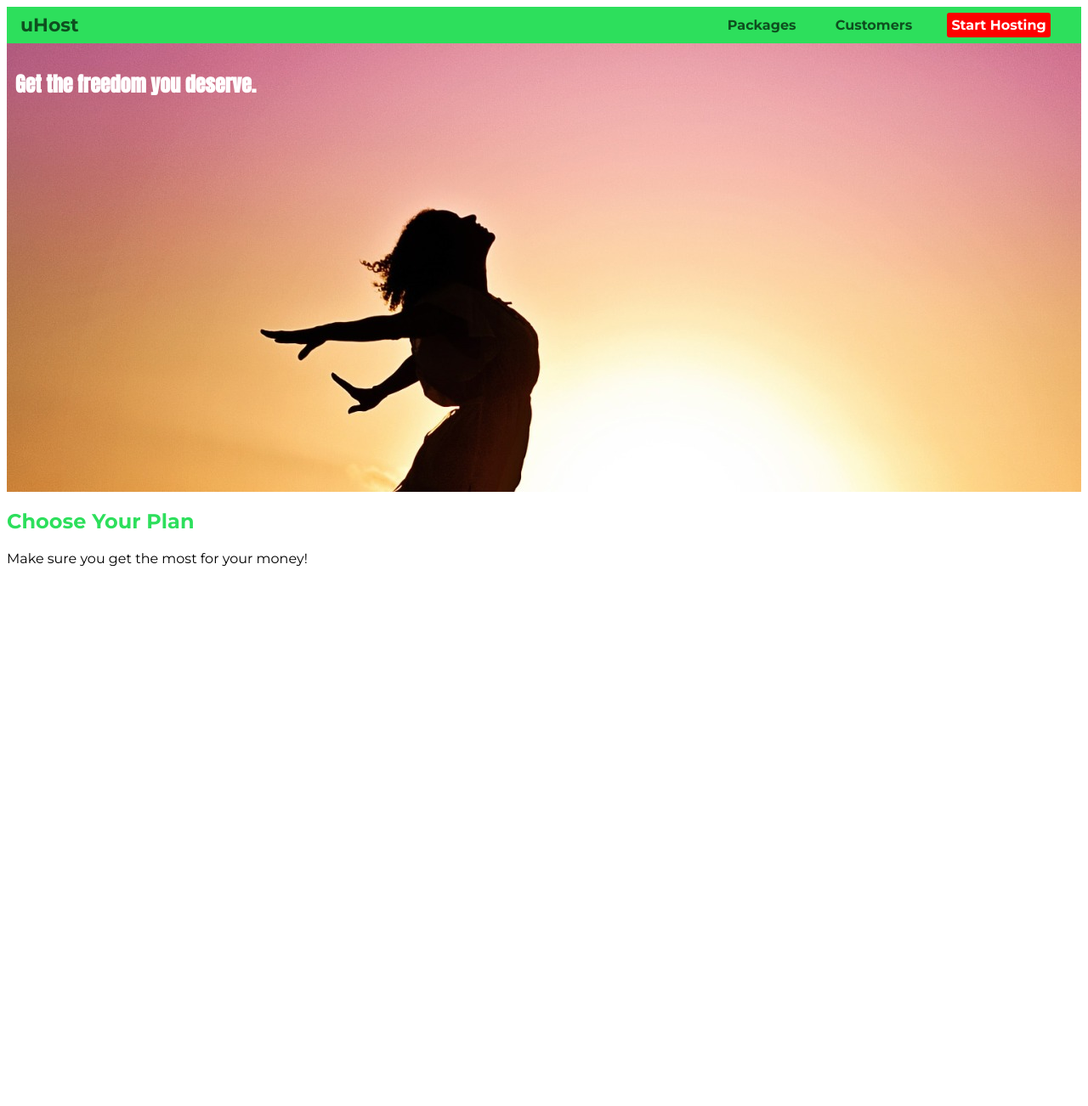
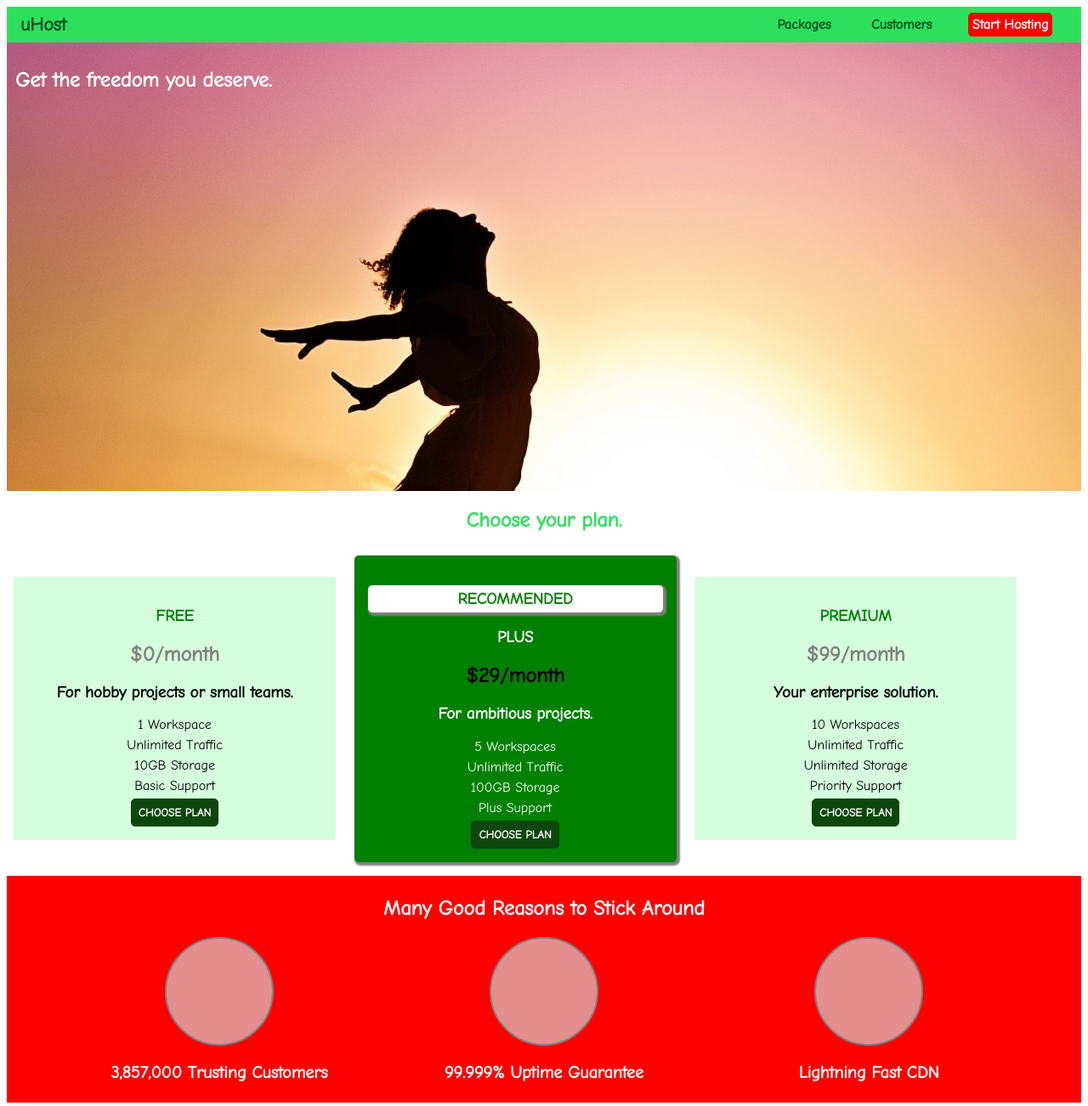
Before and after one commit to sahithi-nandyala/HTML-CSS-Javascript-Projects, a plain HTML site: page Uhost/index.html in a window 1280 px wide. Shown: the whole page at 85% size. Before the commit the page ends 800 px from the top, so only its background shows below. Drawn offline with Linux system fonts and the light colour scheme.

Commit message:
Addeds styling with border radius, Improved styling for Action button, Styling Lists, presenting core features to the user, stlying the headline of core features section

```diff
--- a/Uhost/index.html
+++ b/Uhost/index.html
@@ -6,9 +6,8 @@
     <meta http-equiv="X-UA-Compatible" content="ie=edge">
     <title>uHost</title>
     <link rel="shortcut icon" href="favicon.png">
-    <link href="https://fonts.googleapis.com/css?family=Anton" rel="stylesheet">
-    <link href="https://fonts.googleapis.com/css?family=Montserrat:400,700" rel="stylesheet">
-    <link rel="stylesheet" href="main.css">
+    <link href="https://fonts.googleapis.com/css?family=Comic+Neue&display=swap" rel="stylesheet">
+    <link rel="stylesheet" href="main.css" type="text/css">
 </head>
 
 <body>
@@ -21,10 +20,11 @@
                 <nav class="main-nav">
                     <ul class="main-nav__items">
                         <li class="main-nav__item">
-                    <a href="packages/index.html" target="_blank">Packages</a>
+                            <a href="packages/index.html">Packages</a>
                         </li>
                         <li class="main-nav__item">
                             <a href="customers/index.html">Customers</a>
+                            <a href="customers/index.html" style="display:none">Customers</a>
                         </li>
                         <li class="main-nav__item main-nav__item--cta">
                             <a href="start-hosting/index.html">Start Hosting</a>
@@ -32,14 +32,80 @@
                     </ul>
                 </nav>
         </header>
-
     <main>
         <section id="product-overview">
             <h1>Get the freedom you deserve.</h1>
         </section>
         <section id="plans">
-            <h1 class="section-title">Choose Your Plan</h1>
-            <p>Make sure you get the most for your money!</p>
+            <h1 class="section-title">Choose your plan.</h1>
+            <div>
+                <article class="plan">
+                    <h1 class="plan__title">FREE</h1>
+                    <h2 class="plan__price">$0/month</h2>
+                    <h3>For hobby projects or small teams.</h3>
+                    <ul class="plan__features">
+                        <li class="plan__feature">1 Workspace</li>
+                        <li class="plan__feature">Unlimited Traffic</li>
+                        <li class="plan__feature">10GB Storage</li>
+                        <li class="plan__feature">Basic Support</li>
+                    </ul>
+                    <div>
+                        <button class="button">CHOOSE PLAN</button>
+                    </div>
+                </article>
+                <article class="plan plan--highlighted">
+                    <h1 class="plan__annotation">RECOMMENDED</h1>
+                    <h1 class="plan__title">PLUS</h1>
+                    <h2 class="plan__price">$29/month</h2>
+                    <h3>For ambitious projects.</h3>
+                    <ul class="plan__features">
+                        <li class="plan__feature">5 Workspaces</li>
+                        <li class="plan__feature">Unlimited Traffic</li>
+                        <li class="plan__feature">100GB Storage</li>
+                        <li class="plan__feature">Plus Support</li>
+                    </ul>
+                    <div>
+                        <button class="button">CHOOSE PLAN</button>
+                    </div>
+                </article>
+                <article class="plan">
+                    <h1 class="plan__title">PREMIUM</h1>
+                    <h2 class="plan__price">$99/month</h2>
+                    <h3>Your enterprise solution.</h3>
+                    <ul class="plan__features">
+                        <li class="plan__feature">10 Workspaces</li>
+                        <li class="plan__feature">Unlimited Traffic</li>
+                        <li class="plan__feature">Unlimited Storage</li>
+                        <li class="plan__feature">Priority Support</li>
+                    </ul>
+                    <div>
+                        <button class="button">CHOOSE PLAN</button>
+                    </div>
+                </article>
+            </div>
+        </section>
+        <section id="key-features">
+            <h1 class="section-title">Many Good Reasons to Stick Around</h1>
+            <ul class="key-features__list">
+                <li class="key-feature">
+                    <div class="key-feature__image">
+
+                    </div>
+                    <p class="key-feature__description">3,857,000 Trusting Customers</p>
+                </li>
+                <li class="key-feature">
+                    <div class="key-feature__image">
+
+                    </div>
+                    <p class="key-feature__description">99.999% Uptime Guarantee</p>
+                </li>
+                <li class="key-feature">
+                    <div class="key-feature__image">
+
+                    </div>
+                    <p class="key-feature__description">Lightning Fast CDN</p>
+                </li>
+            </ul>
         </section>
     </main>
 </body>
--- a/Uhost/main.css
+++ b/Uhost/main.css
@@ -1,47 +1,141 @@
 *{
     box-sizing: border-box;
 }
-
-
-body {
-    font-family: 'Montserrat', sans-serif;
+body{
+    font-family: 'Comic Neue', cursive;
 }
-
-#product-overview {
-    background:url("freedom.jpeg"); /*specify path of the imagr inside url*/
+#product-overview{
+    background:url("freedom.jpeg"); /* specify path of the image inside the url parameter */
     width: 100%;
     height:528px;
     padding:10px;
 }
 
-.section-title {
-    color: #2ddf5c;
+/* Changing color of text and font family */
+h1{
+    color: white;
+    /* font-family: sans-serif; */
+    font-family: inherit;
 }
 
-#product-overview h1 {
+.section-title{
+    color:#2ddf5c;
+    text-align:center;
+}
+.plan{
+    background: #d5ffdc;
+    text-align:center;
+    padding: 16px;
+    margin: 8px;
+    display: inline-block;
+    width: 30%;
+    vertical-align: middle;
+}
+.plan--highlighted{
+    background: green;
     color: white;
-    font-family: 'Anton', sans-serif;
+    box-shadow : 2px 2px 2px 2px grey;
+    border-radius: 5px;
+}
+.plan__annotation{
+    background: white;
+    color: green;
+    padding: 5px;
+    box-shadow: 2px 2px 2px 2px grey;
+    border-radius: 5px;
+}
+.plan__title{
+    color:green;
+}
+.plan__price{
+    color: gray;
+}
+.plan--highlighted .plan__title{
+    color: white;
+}
+.plan--highlighted .plan__price{
+    color: rgb(0,0,0.5);
+}
+.plan__features{
+    list-style-type: none;
+    margin:0;
+    padding:0;
+}
+.plan__feature{
+    margin:6px 0;
+}
+.button{
+    background: rgb(13, 71, 13);
+    color:white;
+    font-family: inherit;
+    padding:8px;
+    border: 1.5px solid rgb(13, 71, 13);
+    border-radius: 5px;
+    cursor: pointer;
+    font-weight: bold;
+}
+.button:hover,
+.button:active{
+    background: white;
+    color: rgb(13, 71, 13);
+}
+.button:focus{
+    outline: none;
+}
+#key-features{
+    background: red;
+    padding:4px;
+    margin-top:8px;
+}
+#key-features .section-title{
+    color: white;
+}
+.key-features__list{
+ list-style-type: none;
+ margin:0;
+ padding:0;
+ text-align: center;
+ vertical-align: middle;
+}
+.key-feature{
+    display:inline-block;
+    width:30%;
+    vertical-align: top;
+}
+.key-feature__image{
+    background: rgb(228, 142, 142);
+    width: 128px;
+    height: 128px;
+    border-radius: 50%;
+    margin: auto;
+    border:2px solid gray;
+}
+.key-feature__description{
+    text-align: center;
+    font-weight: bold;
+    color:white;
+    font-size:20px;
+
 }
 .main-header{
     width: 100%;
     background: #2ddf5c;
-    padding: 8px 16px; /* topBottom leftRight*/
+    padding: 8px 16px; /* topbottom leftright  */
 }
-
-.main-header > div {
+.main-header > div{
     display:inline-block;
     vertical-align: middle;
 }
 .main-header__brand{
+    text-decoration: none;
     color:#0e4f1f;
-    text-decoration: none;
-    font-weight: bold;
+    font-weight:bold;
     font-size: 22px;
 }
 .main-nav{
     display:inline-block;
-    text-align: right;
-    width:calc(100% - 77px); /* calc just takes a simple calc to make responsive*/
+    text-align:right;
+    width: calc(100% - 61px); /* calc just takes a simple calc */
     vertical-align: middle;
 }
 .main-nav__items{
@@ -51,38 +145,32 @@ body {
 }
 .main-nav__item{
     display:inline-block;
-    margin-left: 16px;
-    margin-right: 16px;
+    margin: 0 16px;
 }
-/* we can use classes on a tag for a litle bit more performance but as our app is small and has only one anchor tag, its okay to use tag selector */
-.main-nav__item a {
-    text-decoration: none;
-    color: #0e4f1f;
-    font-weight: bold;
-    padding: 5px;
-}
-.main-nav__item a:hover {
-    color: #01250b;
-    border-bottom: 5px solid
-}
-.main-nav__item a:active {
-    color: white;
-    border-bottom: 5px solid;
+/* we can specify classes on a tag for a little bit more
+performance but as our app is small and has only one anchor tag,
+it's okay to use tag selector */
+.main-nav__item a{
+  text-decoration: none;
+  color:#0e4f1f;
+  font-weight: bold;
+  padding: 5px;
 }
 
-/*.main-nav__item a:hover, .main-nav__item a:active{
-}*/
+.main-nav__item a:hover,
+.main-nav__item a:active{
+    color:white;
+    border-bottom: 5px solid white;
+}
+.main-nav__item--cta a{
+  color: white;
+  background:red;
+  border-radius:5px;
+}
+.main-nav__item--cta a:hover,
+.main-nav__item--cta a:active{
+  border:none;
+  background: white;
+  color:red;
 
-.main-nav__item--cta a{
-    color:white;
-    background:red;
-    border-radius: 3px;
 }
-.main-nav__item--cta a:hover,.main-nav__item--cta a:active{
-border:none;
-background:white;
-color:red;
-}
-/* h1 {
-    font-family: sans-serif;
-} */
```
Lines whose indentation alone changed are shown as unchanged.
